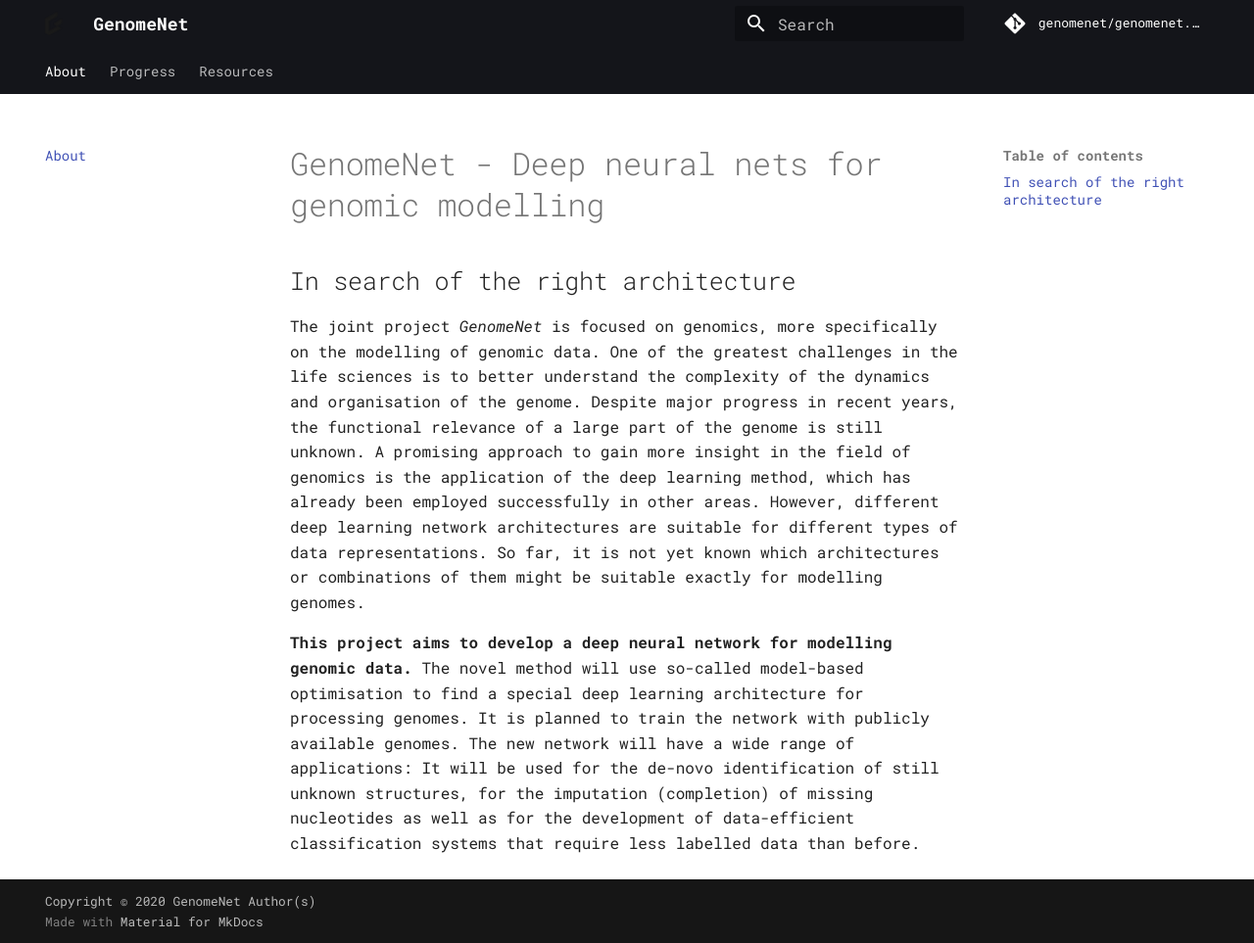
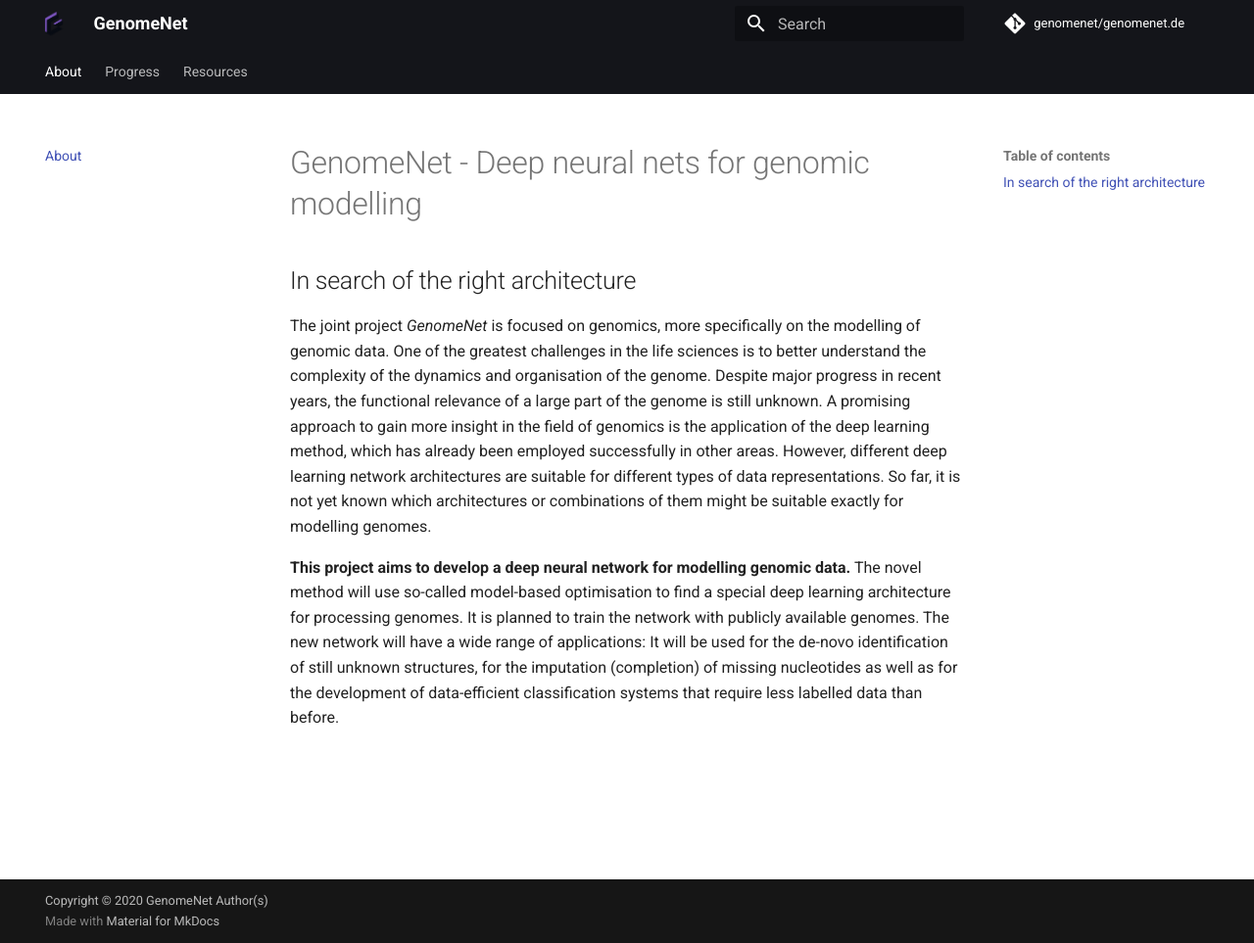
Before and after one commit to GenomeNet/genomenet.de, an MkDocs documentation site: the page built from docs/index.md, in a window 1280 px wide and 963 px high. Shown: the whole window at 98% size. Built offline with MkDocs 1.6.1 and Material for MkDocs 9.7.7, drawn with Linux system fonts in a browser that asks for light colours; comment, search, counter and statistics services are not loaded.

Commit message:
Update mkdocs.yml

```diff
--- a/mkdocs.yml
+++ b/mkdocs.yml
@@ -15,11 +15,11 @@ theme:
     - tabs
   palette:
     primary: black
-    accent: black
+    accent: deep purple
   font:
-    text: Roboto Mono
+    text: Roboto
     code: Roboto Mono
-  logo: images/logo_simple.png
+  logo: images/purple.png
 
 copyright: "Copyright &copy; 2020 GenomeNet Author(s)"
 
```
